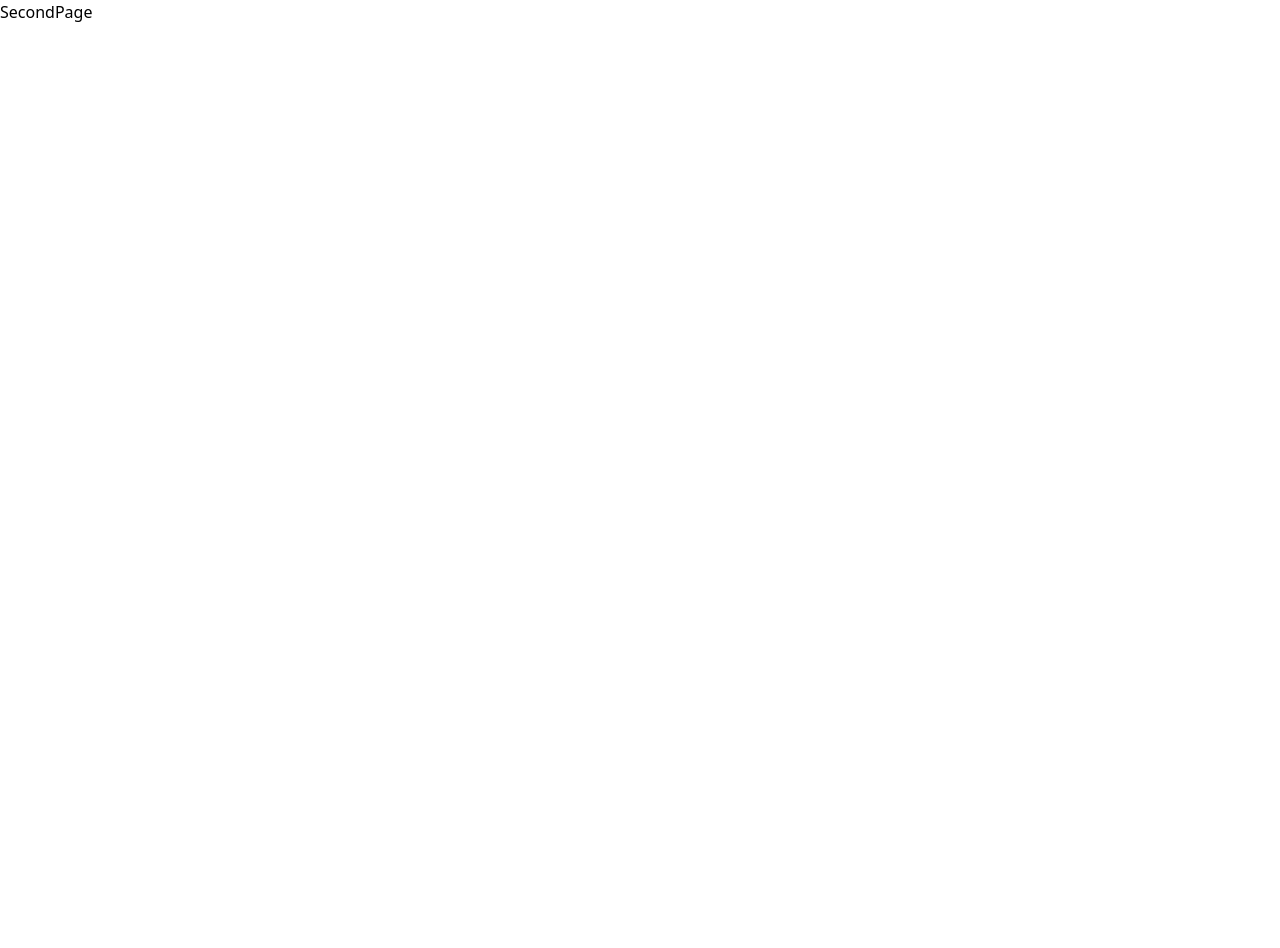
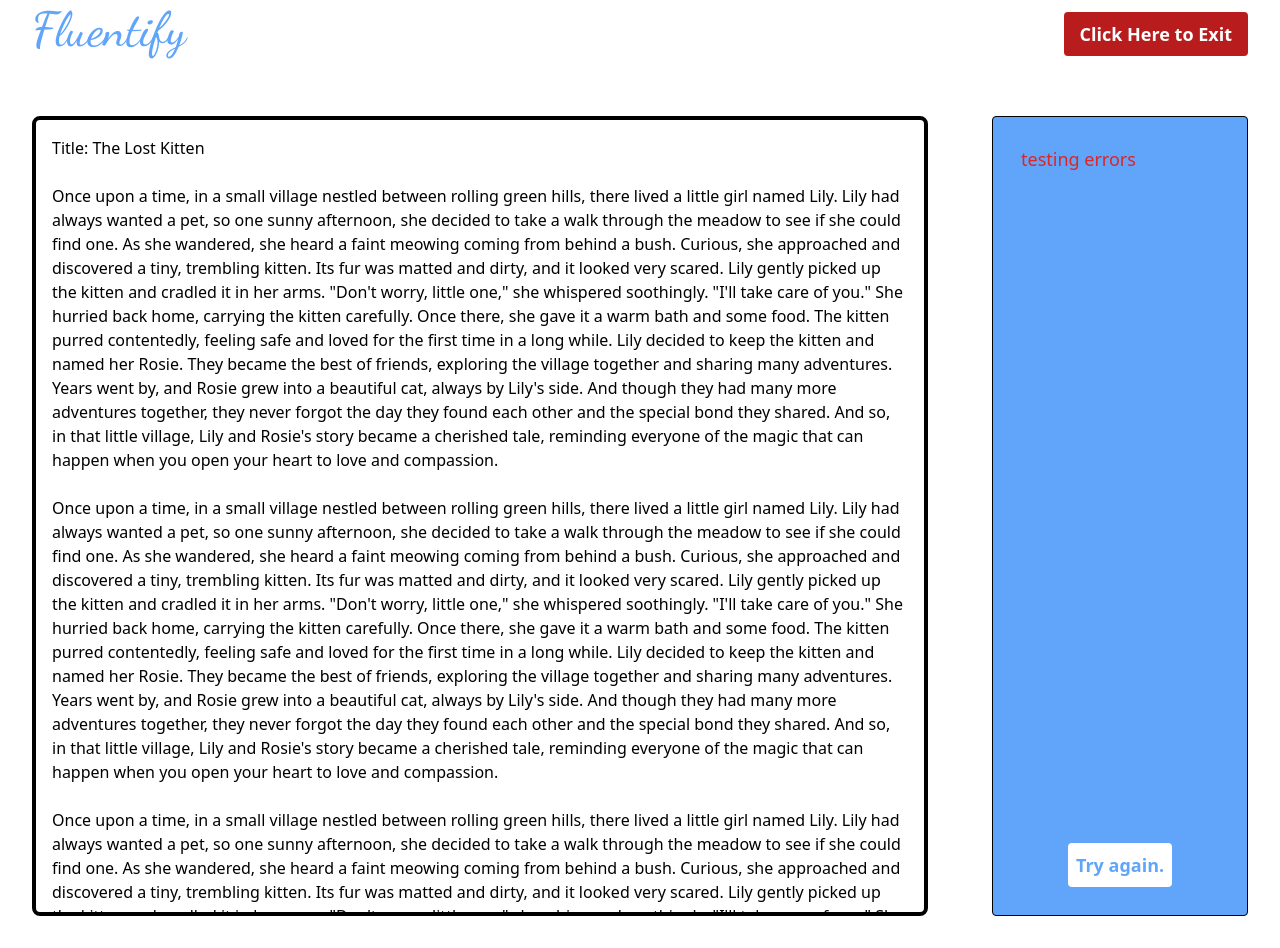
Before and after one commit to Zanzigzan/CPSC-2350-group-project, a React (Vite) app in the folder fluentify/: page /second-page in a window 1280 px wide. Before the commit the page ends 800 px from the top, so only its background shows below. Built offline with nearby package versions, Linux system fonts and the light colour scheme.

Commit message:
Added second page #5

```diff
--- a/fluentify/src/SecondPage.jsx
+++ b/fluentify/src/SecondPage.jsx
@@ -1,9 +1,35 @@
-import React from 'react'
+import React from "react";
+import { Link } from "react-router-dom";
+import TranslatedText from "./components/TranslatedText";
+import Logo from "./components/Logo";
+import QuizDisplay from "./components/QuizDisplay";
 
 const SecondPage = () => {
   return (
-    <div>SecondPage</div>
-  )
-}
+    <div>
+      <div className="flex justify-between items-center pl-8 pr-8">
+        <Link to="/"> {/* Link to the root route */}
+          <Logo />
+        </Link>
+        <div className="flex">
+          <Link
+            to="/"
+            className="bg-red-700 hover:bg-red-900 text-white text-lg font-bold py-2 px-4 rounded"
+          >
+            Click Here to Exit
+          </Link>
+        </div>
+      </div>
+      <div className="flex justify-between mt-8">
+        <div className="w-3/4 p-4 px-8 pb-8">
+          <TranslatedText />
+        </div>
+        <div className="w-1/4 p-4 px-8 pb-8 md:100svh">
+          <QuizDisplay />
+        </div>
+      </div>
+    </div>
+  );
+};
 
-export default SecondPage
+export default SecondPage;
--- /dev/null
+++ b/fluentify/src/components/TranslatedText.jsx
@@ -0,0 +1,80 @@
+
+import React from "react";
+
+const TranslatedText = () => {
+  return (
+    <div className="flex">
+      <div className="border-4 border-black rounded-lg h-screen p-4 overflow-auto">
+        <p>
+          Title: The Lost Kitten
+          <br />
+          <br />
+          Once upon a time, in a small village nestled between rolling green
+          hills, there lived a little girl named Lily. Lily had always wanted a
+          pet, so one sunny afternoon, she decided to take a walk through the
+          meadow to see if she could find one. As she wandered, she heard a
+          faint meowing coming from behind a bush. Curious, she approached and
+          discovered a tiny, trembling kitten. Its fur was matted and dirty, and
+          it looked very scared. Lily gently picked up the kitten and cradled it
+          in her arms. "Don't worry, little one," she whispered soothingly.
+          "I'll take care of you." She hurried back home, carrying the kitten
+          carefully. Once there, she gave it a warm bath and some food. The
+          kitten purred contentedly, feeling safe and loved for the first time
+          in a long while. Lily decided to keep the kitten and named her Rosie.
+          They became the best of friends, exploring the village together and
+          sharing many adventures. Years went by, and Rosie grew into a
+          beautiful cat, always by Lily's side. And though they had many more
+          adventures together, they never forgot the day they found each other
+          and the special bond they shared. And so, in that little village, Lily
+          and Rosie's story became a cherished tale, reminding everyone of the
+          magic that can happen when you open your heart to love and compassion.
+          <br />
+          <br />
+          Once upon a time, in a small village nestled between rolling green
+          hills, there lived a little girl named Lily. Lily had always wanted a
+          pet, so one sunny afternoon, she decided to take a walk through the
+          meadow to see if she could find one. As she wandered, she heard a
+          faint meowing coming from behind a bush. Curious, she approached and
+          discovered a tiny, trembling kitten. Its fur was matted and dirty, and
+          it looked very scared. Lily gently picked up the kitten and cradled it
+          in her arms. "Don't worry, little one," she whispered soothingly.
+          "I'll take care of you." She hurried back home, carrying the kitten
+          carefully. Once there, she gave it a warm bath and some food. The
+          kitten purred contentedly, feeling safe and loved for the first time
+          in a long while. Lily decided to keep the kitten and named her Rosie.
+          They became the best of friends, exploring the village together and
+          sharing many adventures. Years went by, and Rosie grew into a
+          beautiful cat, always by Lily's side. And though they had many more
+          adventures together, they never forgot the day they found each other
+          and the special bond they shared. And so, in that little village, Lily
+          and Rosie's story became a cherished tale, reminding everyone of the
+          magic that can happen when you open your heart to love and compassion.
+          <br />
+          <br />
+          Once upon a time, in a small village nestled between rolling green
+          hills, there lived a little girl named Lily. Lily had always wanted a
+          pet, so one sunny afternoon, she decided to take a walk through the
+          meadow to see if she could find one. As she wandered, she heard a
+          faint meowing coming from behind a bush. Curious, she approached and
+          discovered a tiny, trembling kitten. Its fur was matted and dirty, and
+          it looked very scared. Lily gently picked up the kitten and cradled it
+          in her arms. "Don't worry, little one," she whispered soothingly.
+          "I'll take care of you." She hurried back home, carrying the kitten
+          carefully. Once there, she gave it a warm bath and some food. The
+          kitten purred contentedly, feeling safe and loved for the first time
+          in a long while. Lily decided to keep the kitten and named her Rosie.
+          They became the best of friends, exploring the village together and
+          sharing many adventures. Years went by, and Rosie grew into a
+          beautiful cat, always by Lily's side. And though they had many more
+          adventures together, they never forgot the day they found each other
+          and the special bond they shared. And so, in that little village, Lily
+          and Rosie's story became a cherished tale, reminding everyone of the
+          magic that can happen when you open your heart to love and compassion.
+
+        </p>
+      </div>
+    </div>
+  );
+};
+
+export default TranslatedText;
```
